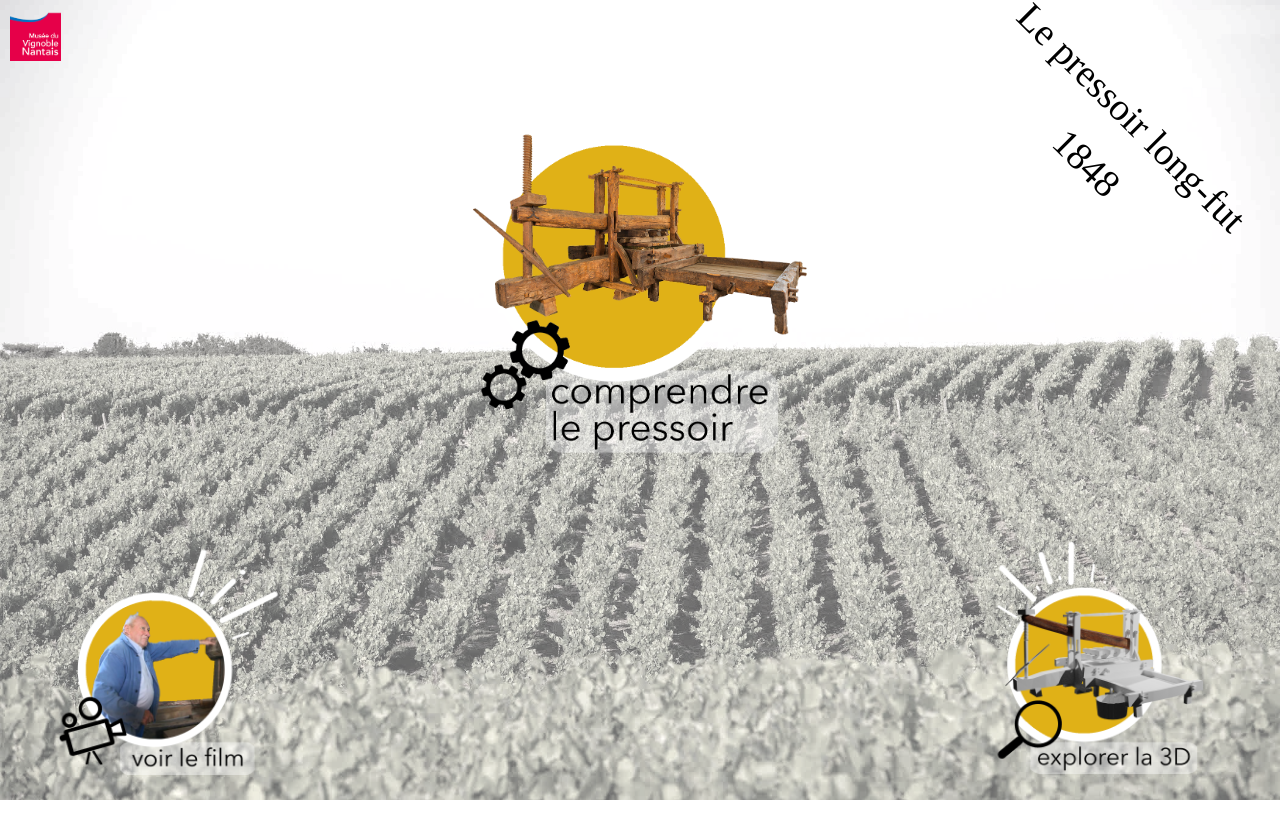
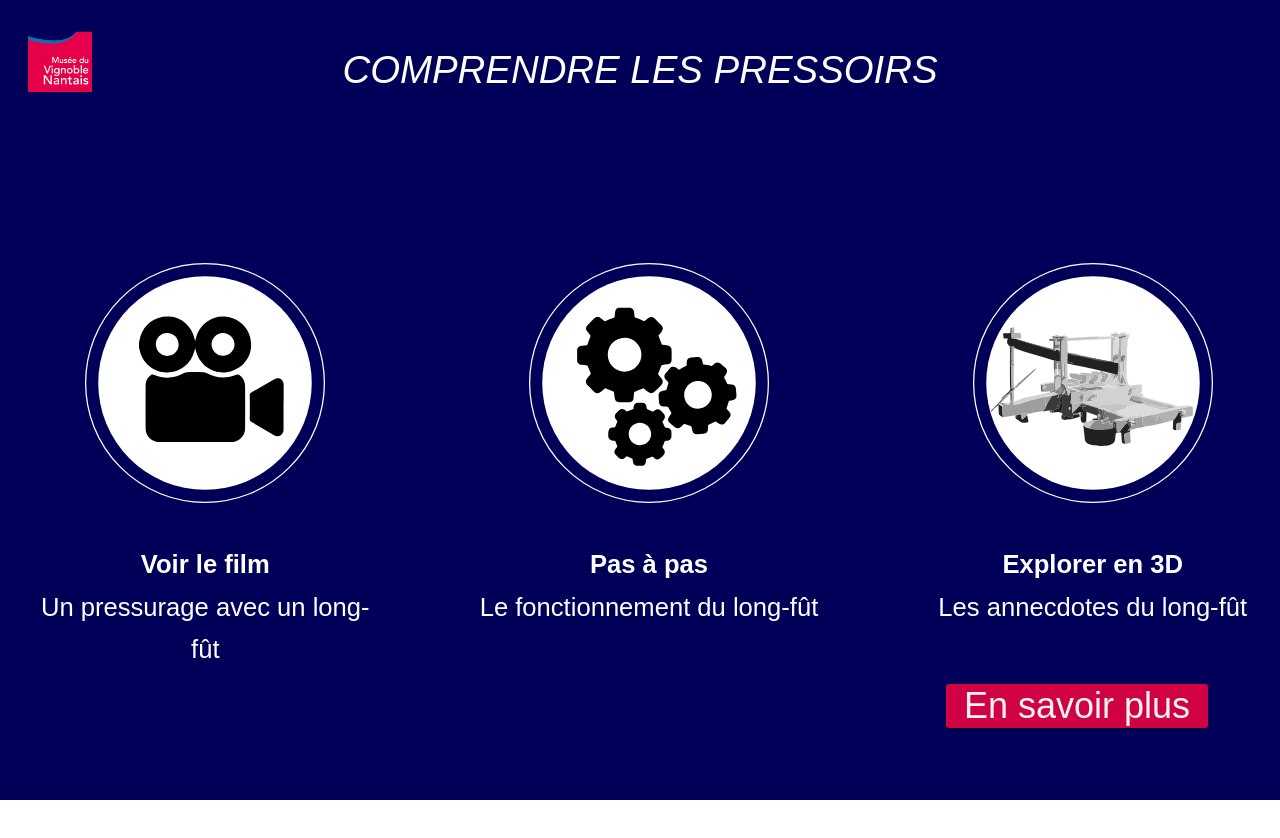
Before and after one commit to DavidFraux/vignoble, a Gatsby site: page / in a window 1280 px wide. Before the commit the page ends 815 px from the top, so only its background shows below. Built offline with nearby package versions, Linux system fonts and the light colour scheme; Gatsby itself is replaced by a stand-in of ours.

Commit message:
new index layout according to Ludivine template

```diff
--- a/src/pages/index.js
+++ b/src/pages/index.js
@@ -2,39 +2,45 @@ import React from 'react';
 //import Image from "../components/image.js"
 import { navigate } from "gatsby"
 import {
-  link,
-  pictlink,
-  overlay,
+  acces,
+  accesPict,
+  accesText,
+  accesSubText,
   background,
   logo,
   pub,
   container,
   pasApas,
   film,
-  explorer, } from './index.module.css'
-import filmPict from '../images/film.png'
-import explorerPict from '../images/explorer.png'
-import pasApasPict from '../images/pasApas.png'
+  explorer,
+  savoirPlus} from './index.module.css'
+import filmPict from '../images/logoFilm.svg'
+import explorerPict from '../images/logo3D.svg'
+import pasApasPict from '../images/logopasApas.svg'
 import logoPict from '../images/LOGO-MUSEE.png'
 
-const ShapeLink = props => (
-    <div role = 'button' tabIndex = {0} className = {`${props.classe} ${link}`} onClick={() => navigate(props.to)} >
-        <img  className = {pictlink} src={props.picture} alt={props.text} />
+
+
+const Acces = props => (
+    <div role = 'button' tabIndex = {0} className = {`${props.classe} ${acces}`} onClick={() => navigate(props.to)} >
+        <img className = {accesPict} src={props.picture} alt={props.text} />
+        <div className = {accesText}> {props.text} </div>
+        <div className = {accesSubText}> {props.subtext} </div>
   </div>
 )
 
 function Home() {
   return (
     <React.Fragment>
-    <div className = {overlay}/>
     <div className = {background}/>
     <img  className = {logo} src={logoPict} alt='logo musée' />
-    <p className = {pub}>Le pressoir long-fut <br/> 1848</p>
+    <p className = {pub}>COMPRENDRE LES PRESSOIRS</p>
     <div className = {container}>
-      <ShapeLink to = '/pasApas/' classe = {pasApas}  text = "pasApas" picture = {pasApasPict} />
-      <ShapeLink to = '/film/' classe = {film} text = "film"  picture = {filmPict}/>
-      <ShapeLink to = '/explorer/' classe ={explorer} text = "explorer"  picture = {explorerPict}/>
+      <Acces to = '/pasApas/' classe = {pasApas}  text = "Pas à pas" subtext = 'Le fonctionnement du long-fût' picture = {pasApasPict} />
+      <Acces to = '/film/' classe = {film} text = "Voir le film"  subtext = "Un pressurage avec un long-fût" picture = {filmPict}/>
+      <Acces to = '/explorer/' classe ={explorer} text = "Explorer en 3D"  subtext = 'Les annecdotes du long-fût' picture = {explorerPict}/>
     </div>
+    <button className = {savoirPlus}             onClick={() => navigate('/savoirPlus')}>En savoir plus</button>
 
     </React.Fragment>
   )
--- a/src/pages/index.module.css
+++ b/src/pages/index.module.css
@@ -1,19 +1,17 @@
-.link {
+.acces {
   margin: 25px;
   z-index: 3;
 }
 @import "../styles/typography.css";
 
 .pub {
-  font-family: "Hello";
   font-size: 3vw;
-  transform: rotate(45deg);
   text-align: center;
-  color: black;
-  position: absolute;
-  right: 0.5em;
-  top: 2em;
+  color: rgb(255, 255, 255);
+  position: relative;
+  top: 1em;
   font-weight: normal;
+  font-style: italic;
   word-wrap: break-word;
   font-kerning: normal;
   z-index: 3;
@@ -21,20 +19,44 @@
 
 
 
-.pictlink {
+.accesPict {
   width: auto;
   height: 100%;
   object-fit: cover;
 }
 
+.accesText {
+  font-size: 2vw;
+  text-align: center;
+  color: rgb(255, 255, 255);
+  position: relative;
+  font-weight: 550;
+  word-wrap: break-word;
+  font-kerning: normal;
+  z-index: 3;
+}
+
+.accesSubText {
+  font-size: 2vw;
+  text-align: center;
+  color: rgb(255, 255, 255);
+  position: relative;
+  font-weight: 300;
+  word-wrap: break-word;
+  font-kerning: normal;
+  z-index: 3;
+}
+
 .container {
+  position: relative ;
+  top: 8em;
+  left: 0.5em;
   display: grid;
-  grid-template-columns: 3fr 5fr 3fr;
-  grid-template-rows: 2fr 1fr;
-  grid-gap: 5px;
+  grid-template-columns: 3fr 3fr 3fr;
+  grid-template-rows: 0fr 1fr;
+  grid-gap: 4vw;
   grid-template-areas:
-    ". b ."
-    "c . d";
+    "c b d";
   z-index: 3;
   height: 100vh;
   object-fit: cover;
@@ -44,8 +66,8 @@
   grid-area: b;
   align-self: center;
   /* max-width: 55vw; */
-  height: 50vw;
-  max-height: 50vh;
+  height: 20vw;
+  max-height: 30vh;
   text-align: center;
 }
 
@@ -67,9 +89,9 @@
 
 .logo {
   position: absolute;
-  left: 0;
-  top: 0;
-  width: 4vw;
+  left: 1em;
+  top: 1em;
+  width: 5vw;
   z-index: 3;
   margin: 10px;
 }
@@ -78,8 +100,7 @@
 
 .background {
   background-size: cover;
-  background-image: url("../images//background.jpg");
-  filter: saturate(0.1) brightness(1.2);
+  background-color: rgb(0, 0, 88);
   position: absolute;
   left: 0;
   right: 0;
@@ -89,14 +110,13 @@
   z-index: 1;
 }
 
-.overlay {
+.savoirPlus {
+  font-size: 2em;
+  background-color: #d00244;
+  padding-left: 0.5em;
+  padding-right: 0.5em;
   position: absolute;
-  left: 0;
-  right: 0;
-  top: 0;
-  bottom: 0;
-  background: rgba(255, 255, 255, 0.4);
-  background-image: radial-gradient(rgb(150, 150, 150) 33%, transparent 33%);
-  background-size: 2px 2px;
-  z-index: 2;
+  bottom: 2em;
+  right: 2em;
+  z-index: 3;
 }
```
Also changed, not shown: src/images/logo3D.svg (added), src/images/logoFilm.svg (added), src/images/logopasApas.svg (added).
